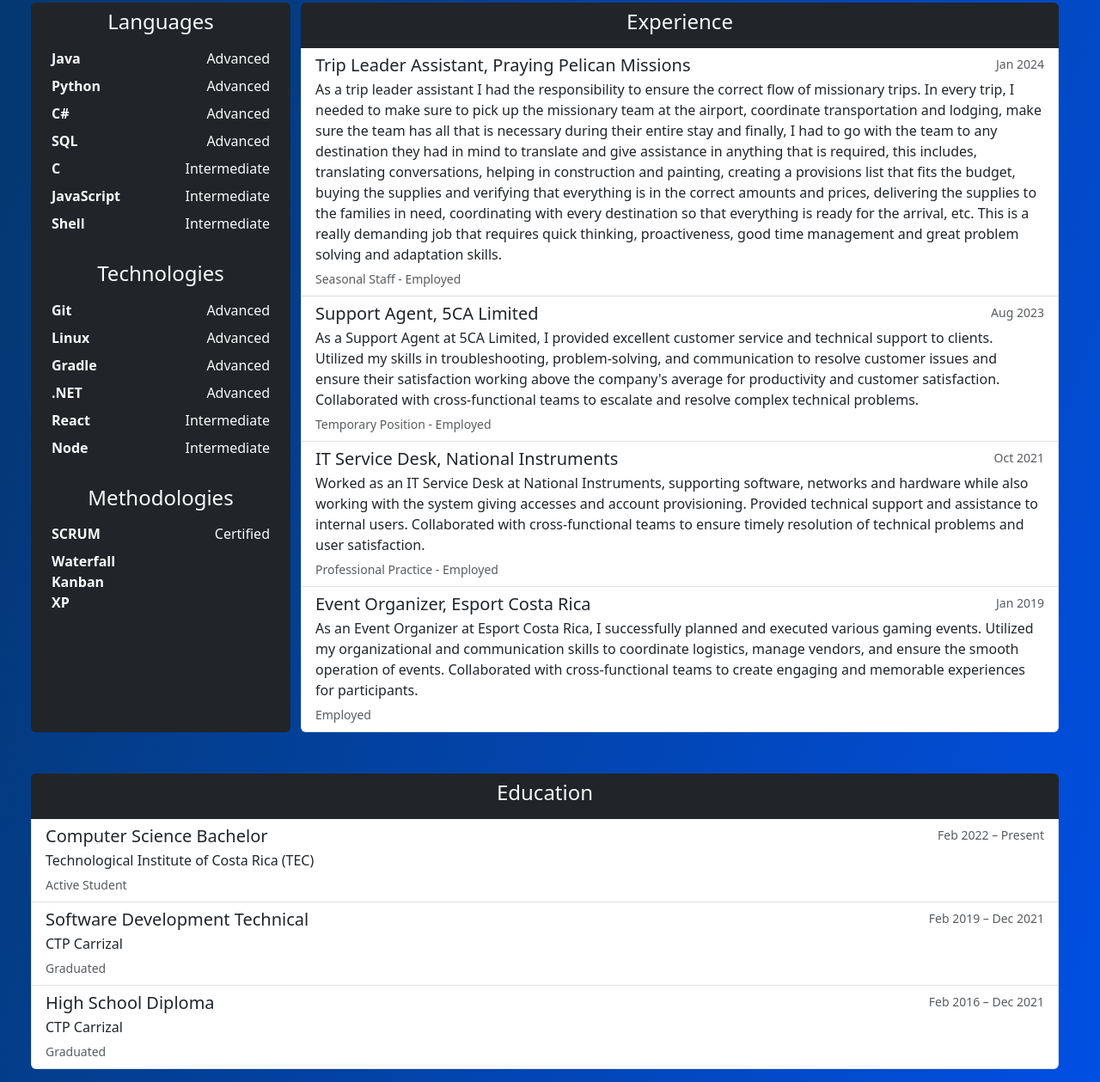
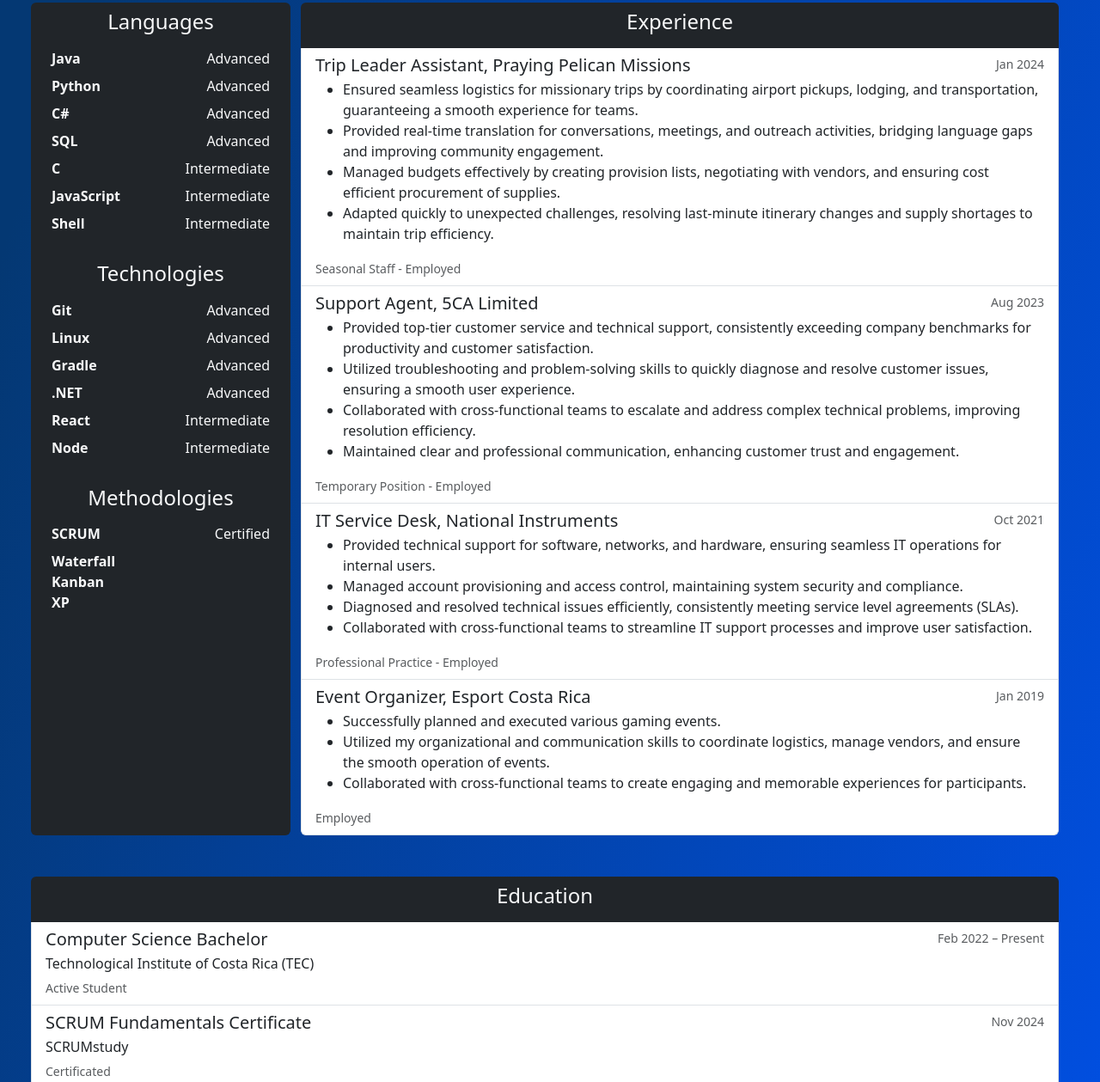
Before and after one commit to PaoloInduni/PaoloInduni.github.io, a plain HTML site: page index.html in a window 1280 px wide. Shown: the part 293-1552 px from the top of the page at 86% size. Drawn offline with nearby package versions, Linux system fonts and the light colour scheme.

Commit message:
Changed experience section descriptions from paragraphs to bullet points to make it more readable and extended the description of some of the proyects from the portfolio. Removed a button present on the navbar that wasn't being displayed properly.

```diff
--- a/index.html
+++ b/index.html
@@ -17,23 +17,15 @@
 <body style="background-image: linear-gradient( 288deg,  rgba(0,85,255,1) 1.5%, rgba(4,56,115,1) 91.6% );">
 
     <!--Navbar-->
-
     <nav class="navbar navbar-expand-lg navbar-dark px-5 py-4">
 
         <!--Navbar title-->
-
         <div class="container-fluid">
-
 
             <h1 class="fw-bold text-light"><i class="bi bi-person-circle text-light me-4"></i>Paolo Induni - Software
                 Engineer</h1>
-            <button class="navbar-toggler" type="button" data-bs-toggle="collapse" data-bs-target="#navbarNavAltMarkup"
-                aria-controls="navbarNavAltMarkup" aria-expanded="false" aria-label="Toggle navigation">
-                <span class="navbar-toggler-icon"></span>
-            </button>
 
             <!--Navbar content-->
-
             <div class="text-center text-light">
 
                 <h5 class="fw-bold">Contact:</h6>
@@ -41,8 +33,6 @@
                             href="https://github.com/PaoloInduni">Github</a></p>
 
             </div>
-
-
 
         </div>
 
@@ -122,19 +112,25 @@
                             <h5 class="mb-1">Trip Leader Assistant, Praying Pelican Missions</h5>
                             <small class="text-muted">Jan 2024</small>
                         </div>
-                        <p class="mb-1">As a trip leader assistant I had the responsibility to ensure the correct flow
-                            of missionary trips. In every trip, I needed to make sure
-                            to pick up the missionary team at the airport, coordinate transportation and lodging, make
-                            sure the team has all that is necessary during their entire stay and finally,
-                            I had to go with the team to any destination they had in mind to translate and give
-                            assistance in anything that is required, this includes, translating conversations, helping
-                            in construction and painting, creating a provisions list that fits the budget, buying the
-                            supplies and verifying that everything is in the correct amounts and prices, delivering
-                            the supplies to the families in need, coordinating with every destination so that everything
-                            is ready for the arrival, etc. This is a really demanding job that requires quick
-                            thinking, proactiveness, good time management and great problem solving and adaptation
-                            skills.
-                        </p>
+
+                        <ul>
+                            <li>
+                                Ensured seamless logistics for missionary trips by coordinating airport pickups,
+                                lodging, and transportation, guaranteeing a smooth experience for teams.
+                            </li>
+                            <li>
+                                Provided real-time translation for conversations, meetings, and outreach activities,
+                                bridging language gaps and improving community engagement.
+                            </li>
+                            <li>
+                                Managed budgets effectively by creating provision lists, negotiating with vendors, and
+                                ensuring cost efficient procurement of supplies.
+                            </li>
+                            <li>
+                                Adapted quickly to unexpected challenges, resolving last-minute itinerary changes and
+                                supply shortages to maintain trip efficiency.
+                            </li>
+                        </ul>
                         <small class="text-muted">Seasonal Staff - Employed</small>
                     </div>
 
@@ -143,14 +139,24 @@
                             <h5 class="mb-1">Support Agent, 5CA Limited</h5>
                             <small class="text-muted">Aug 2023</small>
                         </div>
-                        <p class="mb-1">As a Support Agent at 5CA Limited, I provided excellent customer service and
-                            technical support to clients.
-                            Utilized my skills in troubleshooting, problem-solving, and communication to resolve
-                            customer issues and
-                            ensure their satisfaction working above the company's average for productivity and customer
-                            satisfaction.
-                            Collaborated with cross-functional teams to escalate and resolve complex technical problems.
-                        </p>
+                        <ul>
+                            <li>
+                                Provided top-tier customer service and technical support, consistently exceeding company
+                                benchmarks for productivity and customer satisfaction.
+                            </li>
+                            <li>
+                                Utilized troubleshooting and problem-solving skills to quickly diagnose and resolve
+                                customer issues, ensuring a smooth user experience.
+                            </li>
+                            <li>
+                                Collaborated with cross-functional teams to escalate and address complex technical
+                                problems, improving resolution efficiency.
+                            </li>
+                            <li>
+                                Maintained clear and professional communication, enhancing customer trust and
+                                engagement.
+                            </li>
+                        </ul>
                         <small class="text-muted">Temporary Position - Employed</small>
                     </div>
 
@@ -159,13 +165,25 @@
                             <h5 class="mb-1">IT Service Desk, National Instruments</h5>
                             <small class="text-muted">Oct 2021</small>
                         </div>
-                        <p class="mb-1">Worked as an IT Service Desk at National Instruments, supporting software,
-                            networks and hardware while
-                            also working with the system giving accesses and account provisioning. Provided technical
-                            support and
-                            assistance to internal users. Collaborated with cross-functional teams to ensure timely
-                            resolution of
-                            technical problems and user satisfaction.</p>
+                        <ul>
+                            <li>
+                                Provided technical support for software, networks, and hardware, ensuring seamless IT
+                                operations for internal users.
+                            </li>
+                            <li>
+                                Managed account provisioning and access control, maintaining system security and
+                                compliance.
+                            </li>
+                            <li>
+                                Diagnosed and resolved technical issues efficiently, consistently meeting service level
+                                agreements (SLAs).
+                            </li>
+                            <li>
+                                Collaborated with cross-functional teams to streamline IT support processes and improve
+                                user
+                                satisfaction.
+                            </li>
+                        </ul>
                         <small class="text-muted">Professional Practice - Employed</small>
                     </div>
 
@@ -174,13 +192,19 @@
                             <h5 class="mb-1">Event Organizer, Esport Costa Rica</h5>
                             <small class="text-muted">Jan 2019</small>
                         </div>
-                        <p class="mb-1">As an Event Organizer at Esport Costa Rica, I successfully planned and executed
-                            various gaming events.
-                            Utilized my organizational and communication skills to coordinate logistics, manage vendors,
-                            and ensure
-                            the smooth operation of events. Collaborated with cross-functional teams to create engaging
-                            and
-                            memorable experiences for participants.</p>
+                        <ul>
+                            <li>
+                                Successfully planned and executed various gaming events.
+                            </li>
+                            <li>
+                                Utilized my organizational and communication skills to coordinate logistics, manage
+                                vendors, and ensure the smooth operation of events.
+                            </li>
+                            <li>
+                                Collaborated with cross-functional teams to create engaging and memorable experiences
+                                for participants.
+                            </li>
+                        </ul>
                         <small class="text-muted">Employed</small>
                     </div>
 
@@ -204,7 +228,16 @@
 
                 <div class="list-group-item list-group-item-action flex-column align-items-start">
                     <div class="d-flex w-100 justify-content-between">
-                        <h5 class="mb-1">Software Development Technical</h5>
+                        <h5 class="mb-1">SCRUM Fundamentals Certificate</h5>
+                        <small class="text-muted">Nov 2024</small>
+                    </div>
+                    <p class="mb-1">SCRUMstudy</p>
+                    <small class="text-muted">Certificated</small>
+                </div>
+
+                <div class="list-group-item list-group-item-action flex-column align-items-start">
+                    <div class="d-flex w-100 justify-content-between">
+                        <h5 class="mb-1">Software Development Technical Degree</h5>
                         <small class="text-muted">Feb 2019 – Dec 2021</small>
                     </div>
                     <p class="mb-1">CTP Carrizal</p>
@@ -246,12 +279,11 @@
                     foundation and its activities.
                 </p>
                 <p class="mx-3">The project was developed alongside the client to ensure that functionality
-                    and quality
-                    requirements were met. The website was developed using Next and Node.js.
+                    and quality requirements were met. The WEBSITE and it's BACKEND were developed using Next and
+                    Node.js.
                 </p>
                 <p class="mx-3">The page was published and is currently being used to this day. The project
-                    was
-                    developed in a period of 2 months, from the first meeting with the client to the final delivery.
+                    was developed in a period of 2 months, from the first meeting with the client to the final delivery.
                 </p>
             </div>
 
@@ -275,12 +307,14 @@
                 <h4 class="text-center fw-bold py-3">Weather App</h4>
 
                 <p class="mx-3">This project is a weather application built with Next.js and Material-UI. It allows
-                    users to search
-                    for weather information by entering a city name. The app fetches weather data using an API and
-                    displays it in two components:
+                    users to search for weather information by entering a city name. The app fetches weather data using
+                    an API and displays it in two components.
                 </p>
                 <p class="mx-3">The app uses React hooks (useState) for state management and Material-UI components for
                     styling and layout.
+                </p>
+                <p class="mx-3">Even though this is a very simple web application, it served as practice for using APIs
+                    and integrating them with web components.
                 </p>
             </div>
 
@@ -296,13 +330,15 @@
                     Rica. The application is built using HTML, Bootstrap, JavaScript and SQL.
                 </p>
 
-                <p class="mx-3">EZTour aims to serve as a comprehensive guide for tourists and locals, offering information about
+                <p class="mx-3">EZTour aims to serve as a comprehensive guide for tourists and locals, offering
+                    information about
                     destinations, services, and businesses in Costa Rica. It provides an intuitive and user-friendly
                     interface for planning trips and exploring the country.
                 </p>
 
                 <p class="mx-3">
-                    The application is currently in development, and the team is working on implementing all the necessary
+                    The application is currently in development, and the team is working on implementing all the
+                    necessary
                     features and enhancements to improve user experience and functionality.
                 </p>
             </div>
```
Also changed, not shown: res/PFP_Circular.png (deleted).
